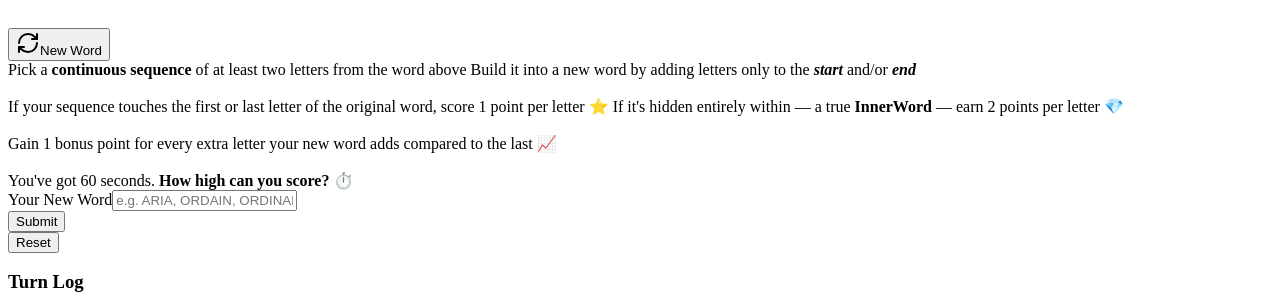
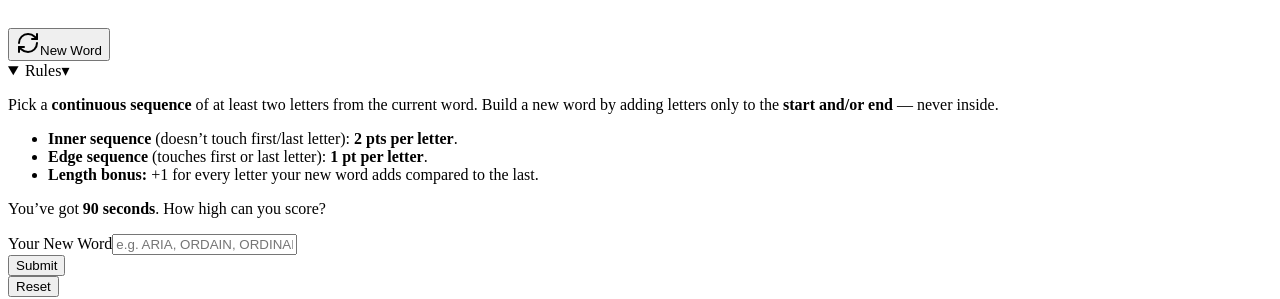
Before and after one commit to 8frwg2pq99-hub/InnerWordsGame, a React (Vite) app in the folder client/: page / in a window 1280 px wide. Shown: the part 254-553 px from the top of the page. Built offline with nearby package versions, Linux system fonts and the light colour scheme; no server answers.

Commit message:
Changed rules panels

```diff
--- /dev/null
+++ b/client/src/components/RulesPanel.tsx
@@ -0,0 +1,65 @@
+import { useEffect, useState } from "react";
+
+export default function RulesPanel() {
+  // Closed on mobile by default; open on desktop (md+) by default
+  const [open, setOpen] = useState(false);
+
+  useEffect(() => {
+    if (typeof window !== "undefined" && window.matchMedia("(min-width: 768px)").matches) {
+      setOpen(true);
+    }
+  }, []);
+
+  return (
+    <details
+      open={open}
+      onToggle={(e) => setOpen((e.currentTarget as HTMLDetailsElement).open)}
+      className="
+        bg-white text-black border border-border rounded-lg shadow-sm
+        mx-auto my-4 w-full max-w-[90vw] sm:max-w-[640px]
+        overflow-hidden
+      "
+    >
+      <summary
+        className="
+          list-none cursor-pointer select-none
+          px-4 py-3 sm:py-3.5
+          flex items-center justify-between gap-3
+          text-[15px] sm:text-base font-semibold tracking-wide
+        "
+      >
+        <span>Rules</span>
+        <span
+          className={`
+            inline-block transition-transform duration-200
+            ${open ? "rotate-180" : "rotate-0"}
+          `}
+          aria-hidden="true"
+        >
+          ▾
+        </span>
+      </summary>
+
+      <div className="px-4 pb-4 pt-1 text-sm leading-relaxed opacity-90">
+        <p className="mb-2">
+          Pick a <strong>continuous sequence</strong> of at least two letters from the current word.
+          Build a new word by adding letters only to the <strong>start and/or end</strong> — never inside.
+        </p>
+        <ul className="list-disc pl-5 space-y-1 mb-2">
+          <li>
+            <strong>Inner sequence</strong> (doesn’t touch first/last letter): <strong>2 pts per letter</strong>.
+          </li>
+          <li>
+            <strong>Edge sequence</strong> (touches first or last letter): <strong>1 pt per letter</strong>.
+          </li>
+          <li>
+            <strong>Length bonus:</strong> +1 for every letter your new word adds compared to the last.
+          </li>
+        </ul>
+        <p className="mb-0">
+          You’ve got <strong>90 seconds</strong>. How high can you score?
+        </p>
+      </div>
+    </details>
+  );
+}
--- a/client/src/pages/Home.tsx
+++ b/client/src/pages/Home.tsx
@@ -1,7 +1,7 @@
+import RulesPanel from '@/components/RulesPanel';
 import { useState } from 'react';
 import GameHeader from '@/components/GameHeader';
 import CurrentWordDisplay from '@/components/CurrentWordDisplay';
-import GameInstructions from '@/components/GameInstructions';
 import GameInputs from '@/components/GameInputs';
 import GameFooter from '@/components/GameFooter';
 import FeedbackMessage from '@/components/FeedbackMessage';
@@ -276,12 +276,13 @@ export default function Home() {
           </Button>
         </div>
 
-        <GameInstructions />
-        <GameInputs
-          newWord={newWord}
-          onNewWordChange={setNewWord}
-          onSubmit={handleSubmit}
-          disabled={isGameOver}
+       <RulesPanel />
+
+<GameInputs
+  newWord={newWord}
+  onNewWordChange={setNewWord}
+  onSubmit={handleSubmit}
+  disabled={isGameOver}
         />
         <GameFooter
           onReset={handleReset}
```
